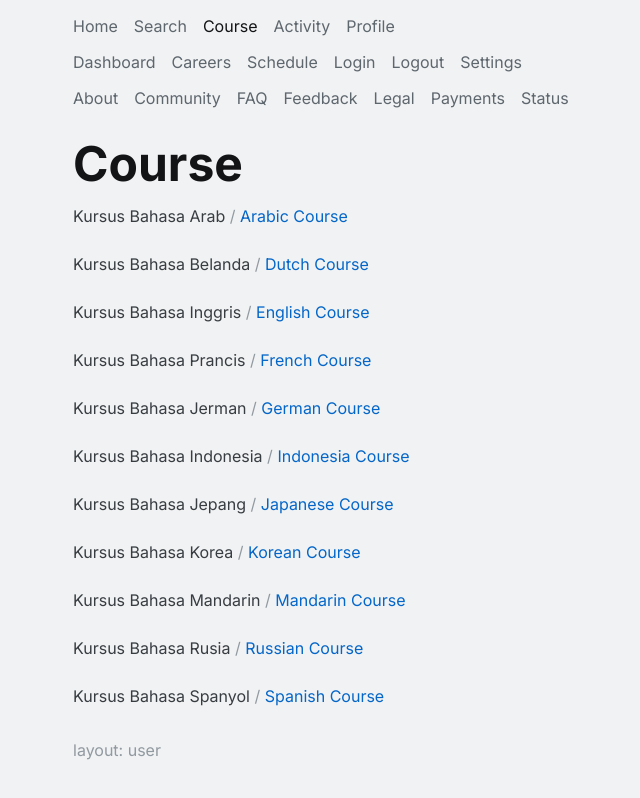
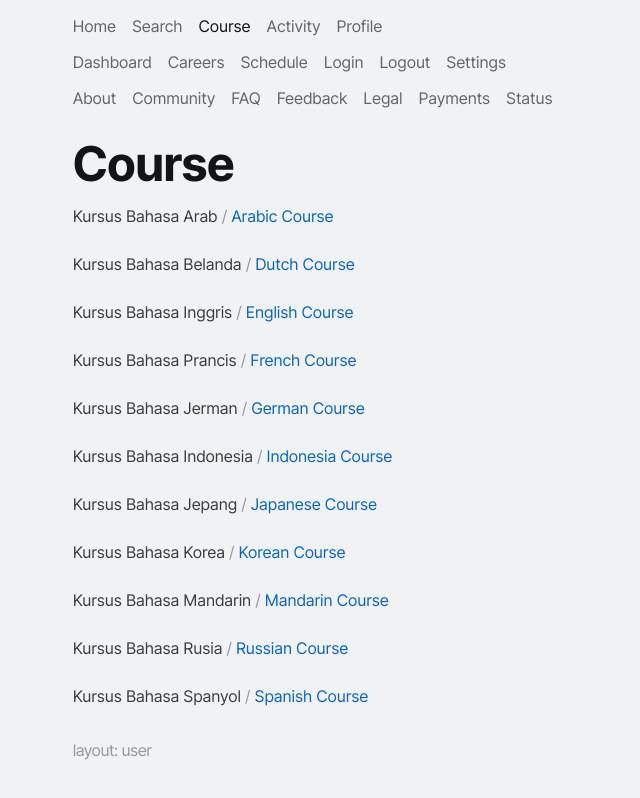
Before and after one commit to r-sp/kampungbahasa, a Next.js app in the folder web/: page /course in a window 1280 px wide. Shown: the whole page, without its empty margins (55-695 px from the left). Built offline with nearby package versions, Linux system fonts and the light colour scheme.

Commit message:
add inter tight as main font (#75)

```diff
--- a/web/app/(user)/course/page.tsx
+++ b/web/app/(user)/course/page.tsx
@@ -35,7 +35,7 @@ export default function CoursePage() {
   return (
     <>
       <h1 className="text-4xl font-bold sm:text-5xl">Course</h1>
-      <ul className="mt-4 flex flex-col gap-6 text-base">
+      <ul className="mt-4 flex flex-col gap-6 text-base tracking-wide">
         <ItemCourse en="Arabic" id="Arab" />
         <ItemCourse en="Dutch" id="Belanda" />
         <ItemCourse en="English" id="Inggris" />
--- a/web/app/layout.tsx
+++ b/web/app/layout.tsx
@@ -1,10 +1,11 @@
 import { type Metadata } from "next";
-import { Inter } from "next/font/google";
+import { Inter_Tight } from "next/font/google";
 import { ThemeProvider, ThemeScript } from "~/components/client";
 import "~/styles/tailwind.css";
 
-const fontInter = Inter({
+const fontInter = Inter_Tight({
   subsets: ["latin"],
+  style: ["normal", "italic"],
   variable: "--font-inter",
   weight: "variable",
 });
--- a/web/components/client/header.tsx
+++ b/web/components/client/header.tsx
@@ -8,7 +8,7 @@ export default function Header(props: { children?: React.ReactNode }) {
   const currentPath = usePathname();
 
   return (
-    <header className="flex flex-col items-start gap-4 p-4">
+    <header className="flex flex-col items-start gap-4 p-4 tracking-wide">
       <nav className="mx-auto flex w-full max-w-screen-lg gap-4 max-sm:flex-col">
         <Link
           className={clsx(currentPath === "/" ? "text-slate-900" : "text-slate-600")}
```
